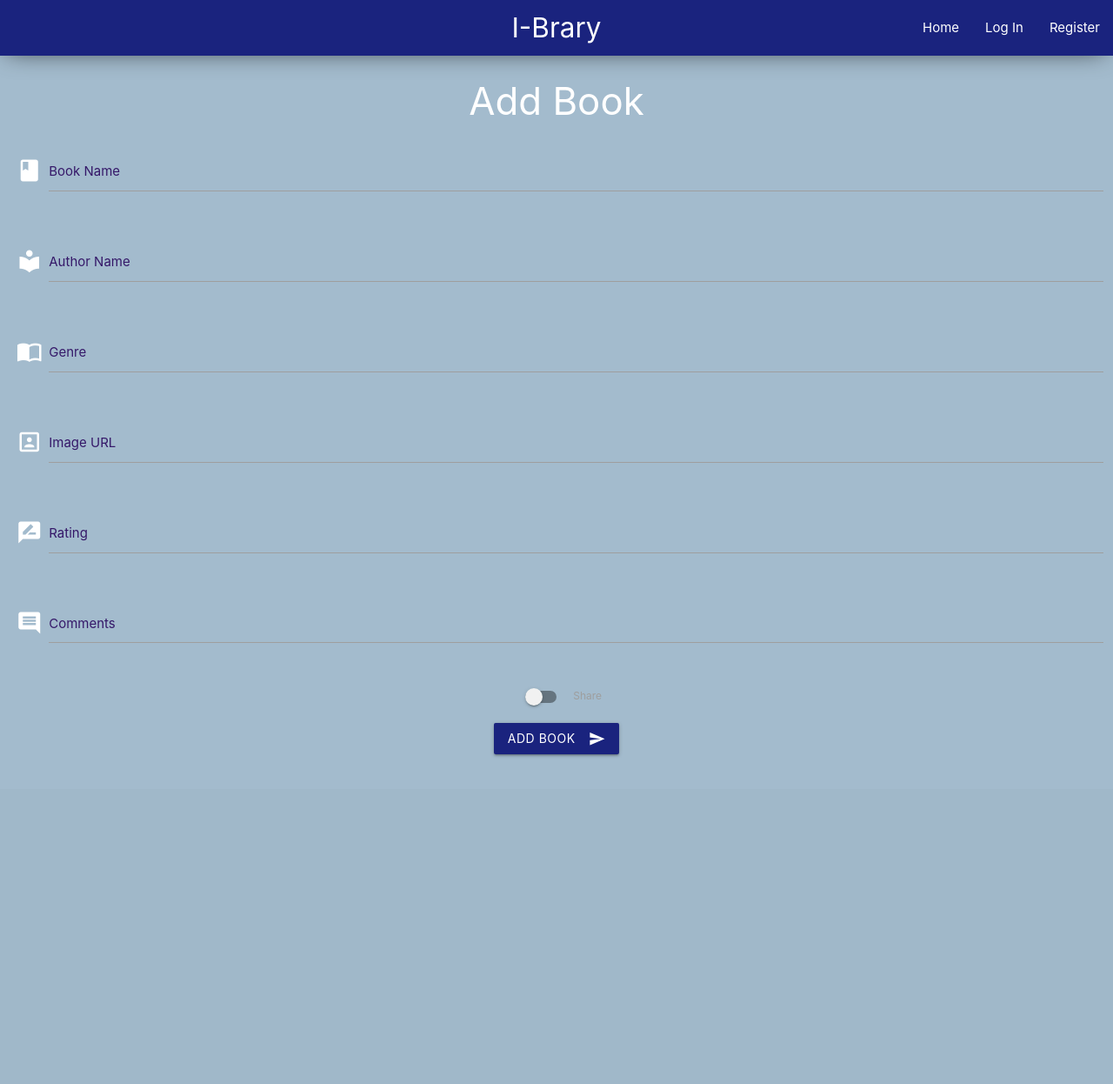
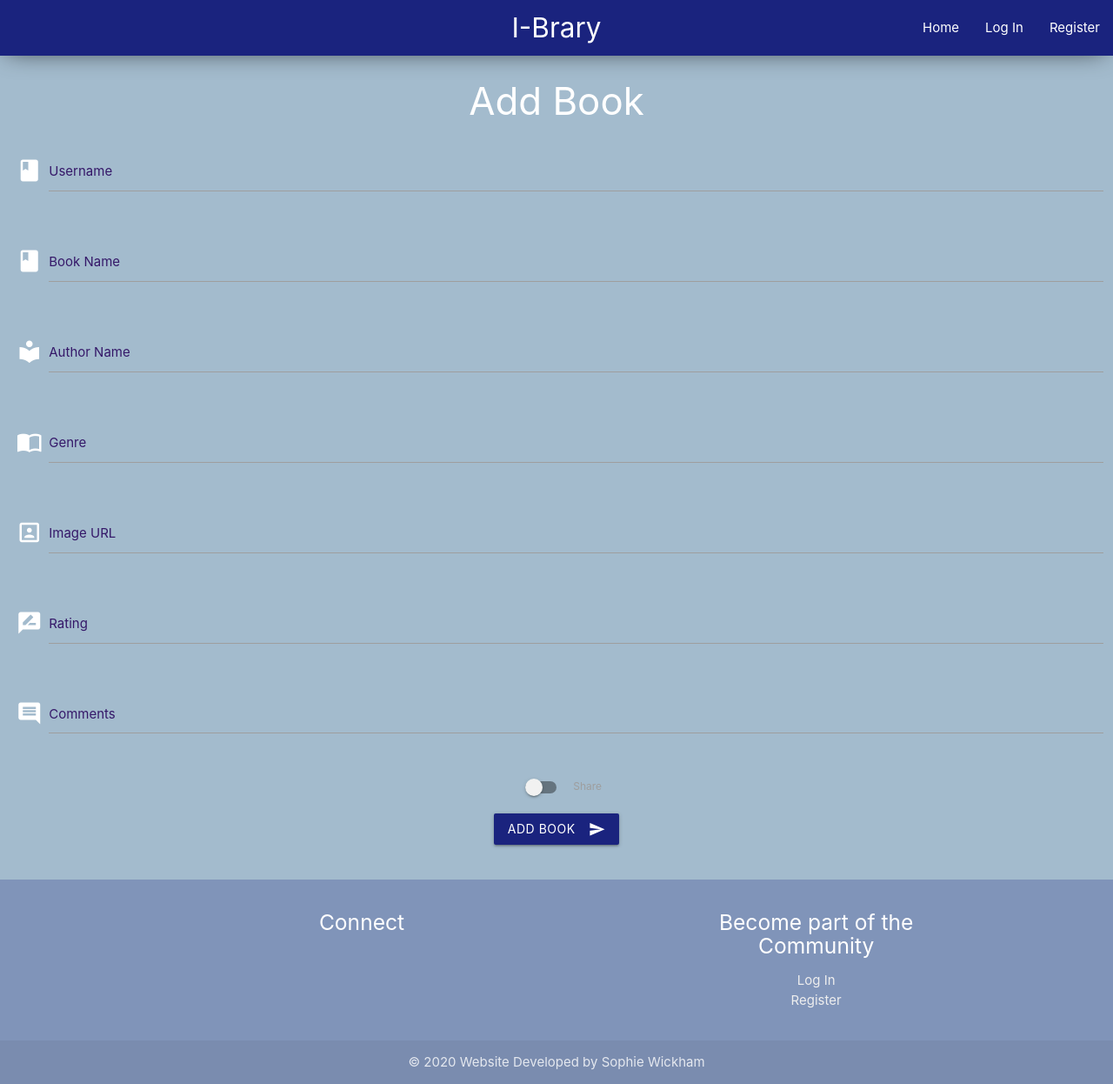
Before and after one commit to sw1ckham/i-brary, a Flask app: page /add_book in a window 1280 px wide. Shown: the whole page at 87% size. Before the commit the page ends 870 px from the top, so only its background shows below. Run offline with Flask 2, Linux system fonts and the light colour scheme; some libraries are stand-ins or nearby versions.

```diff
--- a/app.py
+++ b/app.py
@@ -31,7 +31,7 @@ def login():
     if login_user:
         if bcrypt.hashpw(request.form['user_password'].encode('utf-8'), login_user['user_password']) == login_user['user_password']:
             session['user_username'] = request.form['user_username']
-            return redirect(url_for('show_books'))
+            return redirect(url_for('index'))
 
     return 'Invalid username/password combination'
 
--- a/static/css/style.css
+++ b/static/css/style.css
@@ -1,6 +1,14 @@
+
 body {
+    display: flex;
+    min-height: 100vh;
+    flex-direction: column;
     background-color: #80a1bbb8;
-}
+  }
+
+main {
+    flex: 1 0 auto;
+  }
 
 #card {
     padding-top: 50px;
@@ -58,3 +66,67 @@ nav {
 .input-field > label .active {
     color: #351869
 }
+
+footer {
+    bottom: 0;
+    text-align: center;
+    width: 100%;
+}
+
+.page-footer {
+    background-color:#1a237e40;
+}
+
+/* #page-container {
+  position: relative;
+  min-height: 100vh;
+}
+
+#content-wrap {
+  padding-bottom: 3.5rem;
+} */
+
+/* Over riding materialize custm styles in the input fields in all forms */
+
+input[type=password]:not(.browser-default),
+input[type=text]:not(.browser-default),
+.input-field .prefix ~ input,
+.input-field .prefix ~ textarea, {
+    border-bottom: 1px solid #403e4938;
+}
+
+/* Once clicked on... */
+
+/* Icons */
+
+.input-field .prefix.active {
+    color: #2503e038;
+}
+
+
+.input-field .material-icons .prefix .active {
+    border-bottom: 1px solid #2503e038;
+}
+
+/*labels*/
+
+textarea.materialize-textarea:focus:not([readonly])+label,
+input[type=password]:not(.browser-default):focus:not([readonly])+label,
+input[type=text]:not(.browser-default):focus:not([readonly])+label,
+input[type=tel]:not(.browser-default):focus:not([readonly])+label {
+    color: #2503e038;
+}
+
+/* Underlines */
+
+input[type=text]:not(.browser-default):focus:not([readonly]),
+input[type=password]:not(.browser-default):focus:not([readonly]),
+input[type=tel]:not(.browser-default):focus:not([readonly]),
+textarea.materialize-textarea:focus:not([readonly]) {
+    border-bottom: 1px solid #2503e038;
+}
+
+.switch label input[type=checkbox]:checked+.lever:after,
+.switch label input[type=checkbox]:checked+.lever {
+    background-color: #2503e038;
+}
--- a/templates/addbook.html
+++ b/templates/addbook.html
@@ -7,6 +7,13 @@
 	<h3 class="heading">Add Book</h3>
 	<div class="row">
 		<form action="{{ url_for('insert_book') }}" method="POST" class="col s12">
+            <div class="row">
+				<div class="input-field col s12">
+					<i class="material-icons prefix">book</i>
+					<input id="added_by" name="added_by" type="text" class="validate">
+					<label for="added_by">Username</label>
+				</div>
+			</div>
 			<div class="row">
 				<div class="input-field col s12">
 					<i class="material-icons prefix">book</i>
--- a/templates/base.html
+++ b/templates/base.html
@@ -45,10 +45,35 @@
 	</header>
 
 	{% block content %}
+	<main>
+
+	</main>
+	{% endblock %}
 
 
 
-	{% endblock %}
+	<footer class="page-footer">
+		<div class="container">
+			<div class="row">
+				<div class="col l6 s12">
+					<h5 class="white-text">Connect</h5>
+				</div>
+				<div class="col l4 offset-l2 s12">
+					<h5 class="white-text">Become part of the Community</h5>
+					<ul>
+						<li><a class="grey-text text-lighten-3" href="{{url_for('show_login')}}">Log In</a></li>
+						<li><a class="grey-text text-lighten-3" href="{{url_for('show_register')}}">Register</a></li>
+					</ul>
+				</div>
+			</div>
+		</div>
+		<div class="footer-copyright">
+			<div class="container">
+				© 2020 Website Developed by Sophie Wickham
+			</div>
+		</div>
+	</footer>
+
 
 	<script src="https://cdnjs.cloudflare.com/ajax/libs/jquery/3.4.1/jquery.min.js"
 		integrity="sha256-CSXorXvZcTkaix6Yvo6HppcZGetbYMGWSFlBw8HfCJo=" crossorigin="anonymous"></script>
@@ -58,7 +83,8 @@
         $('.tabs').tabs();
         M.updateTextFields();
         $('.sidenav').sidenav();
-})
+        $('.carousel').carousel();
+});
 
 	</script>
 </body>
--- a/templates/books.html
+++ b/templates/books.html
@@ -2,10 +2,11 @@
 {% extends 'base.html' %}
 {% block content %}
 
+
     <div class="container-fluid">
 	    <div class="row">
         {% for book in books %}
-		    <div id="card" class="col s12 m4 l3 center">
+		    <div id="card" class="col s12 m4 l3 offset-l4 center">
 			    <div class="card hoverable center-block">
 				    <div class="card-image">
                         <img src= "{{book.img_url}}" alt="Front page of Atomic Habits">
@@ -28,7 +29,6 @@
                     <div class="card-content grey lighten-4">
                         <a href="{{url_for('edit_book', book_id=book._id)}}" class="waves-effect waves-light btn-small indigo darken-4">Edit</a>
                         <a href="{{url_for('delete_book', book_id=book._id)}}" class="waves-effect waves-light btn-small indigo darken-4">Delete</a>
-                        <a href="" class="waves-effect waves-light btn-small indigo darken-4">Save</a>
                     </div>
 				</div>
 			</div>
```
Also changed, not shown: css/style.css (deleted, +0 -60 lines), templates/index.html (+25 -0 lines), README.md. Lines whose indentation alone changed are shown as unchanged.
